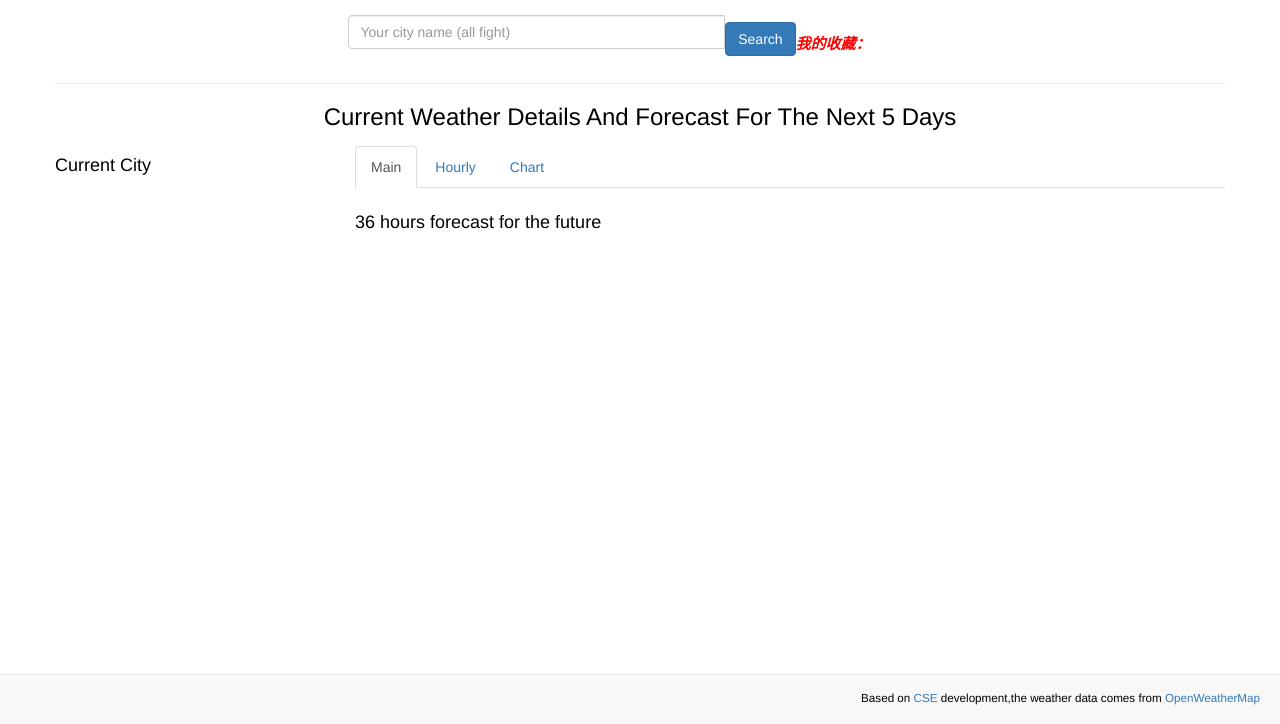
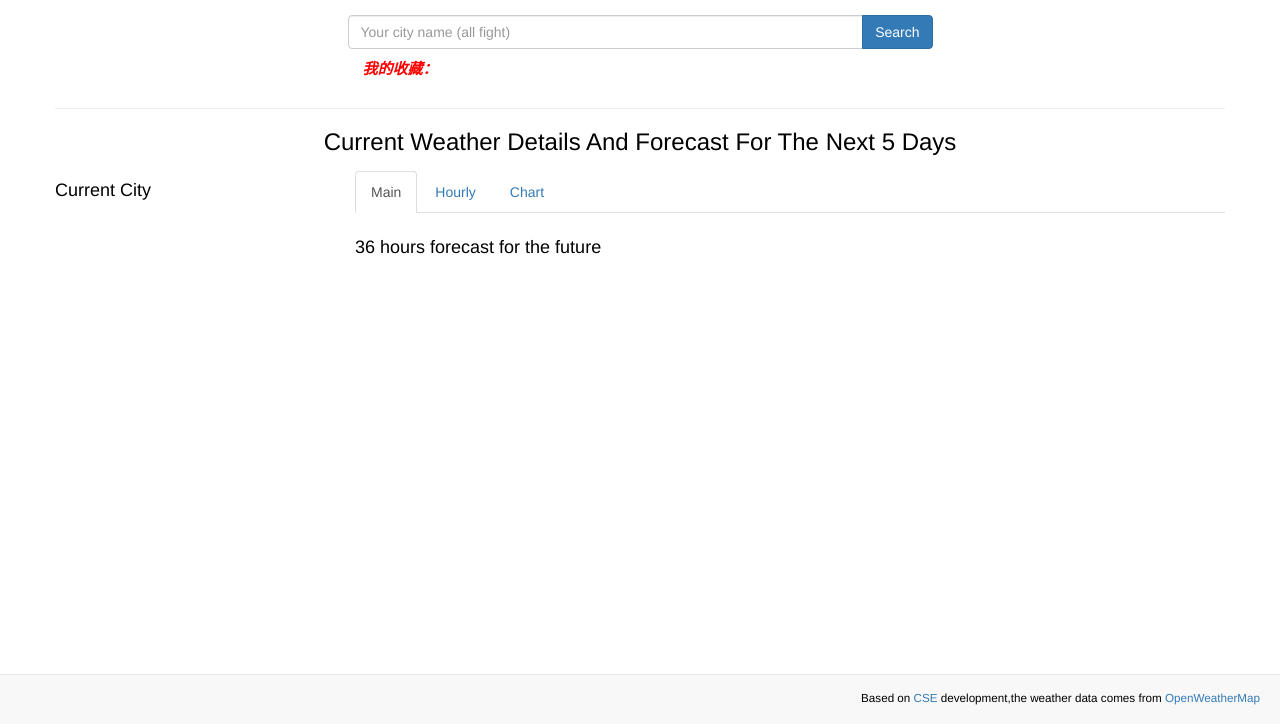
Before and after one commit to servicestage-demo/weathermap, a website: page weathermapweb/views/index.html in a window 1280 px wide. Shown: the part 76-800 px from the top of the page. Drawn offline with Linux system fonts and the light colour scheme; no server answers.

Commit message:
修改位置

```diff
--- a/weathermapweb/views/index.html
+++ b/weathermapweb/views/index.html
@@ -44,8 +44,10 @@
                 <span class="input-group-btn">
                     <button class="btn btn-primary" type="button" ng-click="searchModel.searchClickFn()">{{'search'|translate}}</button>
                 </span>
-				<h4> <span class="uvi-my-favorite">   我的收藏：</span></h4>
             </div>
+			<div class="my-favorite col-md-8 col-md-offset-3">
+				<h4> <span class="uvi-my-favorite"> 我的收藏：</span></h4>
+			</div>
         </div>
         <div class="row">
             <div class="row text-center sub-text-div">
```
